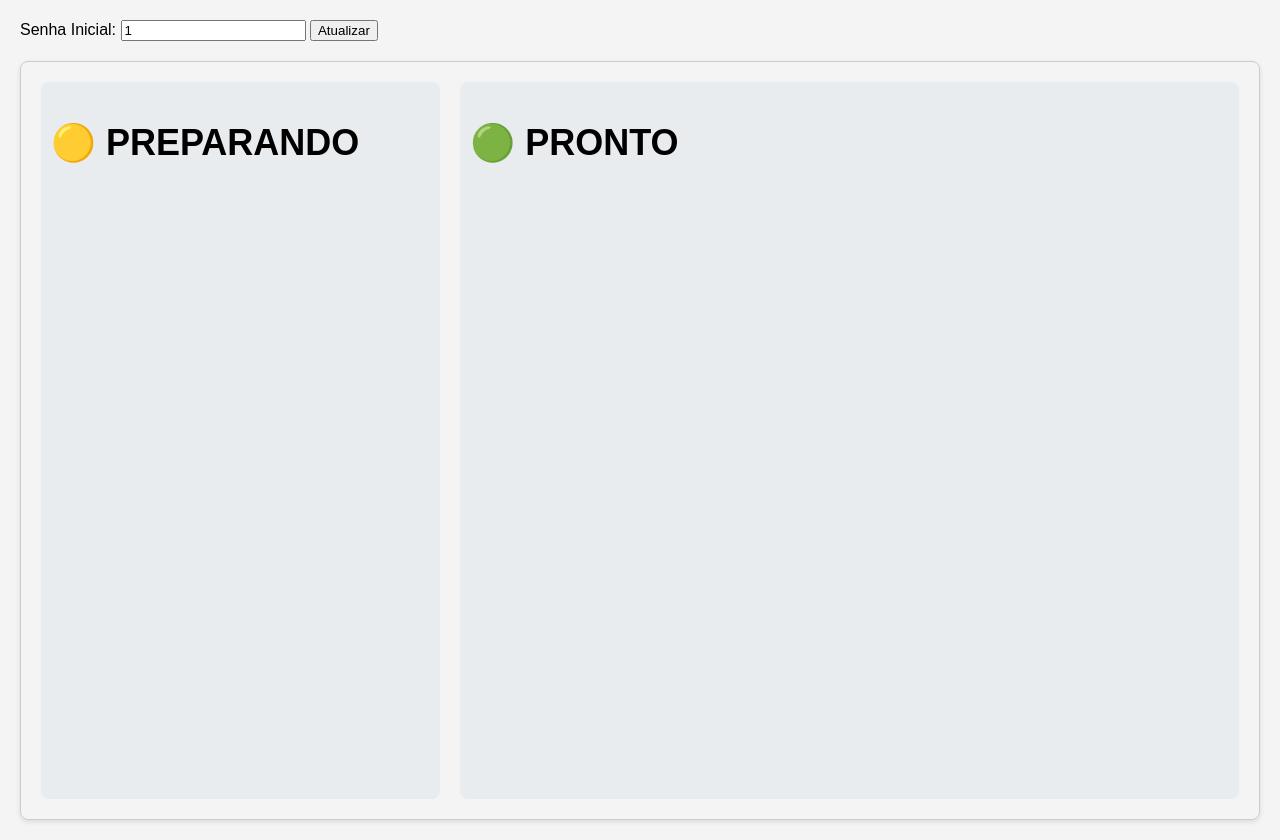
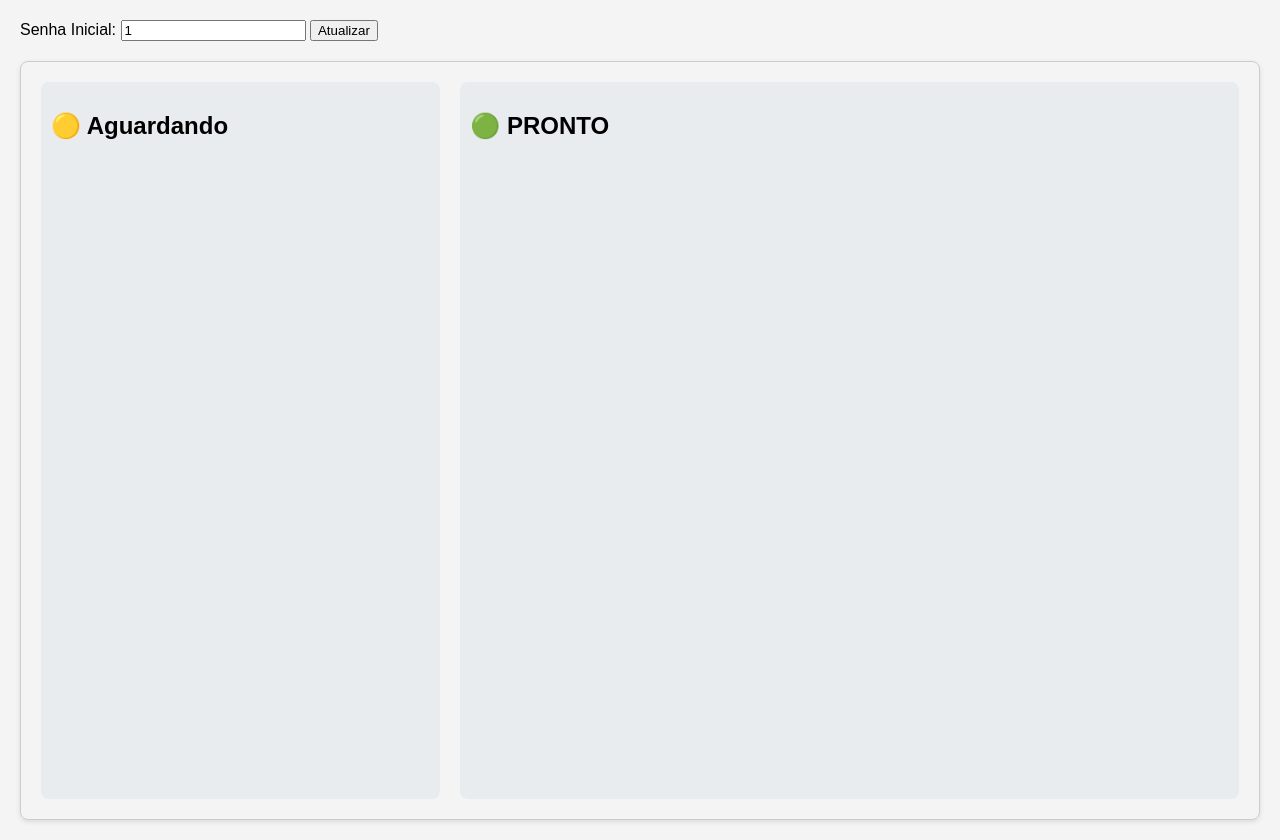
Before and after one commit to marcosrodriguesdev/PainelDeSenhas, a website: page pages/index.html in a window 1280 px wide. Drawn offline with Linux system fonts and the light colour scheme; no server answers.

Commit message:
novo painel pronto

```diff
--- a/pages/index.html
+++ b/pages/index.html
@@ -28,7 +28,7 @@
           padding: 10px;
           border-radius: 8px;
           background-color: #e9ecef;
-          font-size: 1.5em;
+          font-size: 1em;
         }
         #pronto {
           flex: 2;
@@ -67,7 +67,7 @@
 
 <div class="container">
     <div class="column" id="em-preparo">
-        <h2>🟡 PREPARANDO</h2>
+        <h2>🟡 Aguardando</h2>
     </div>
     <div class="column" id="pronto">
         <h2>🟢 PRONTO</h2>
```
